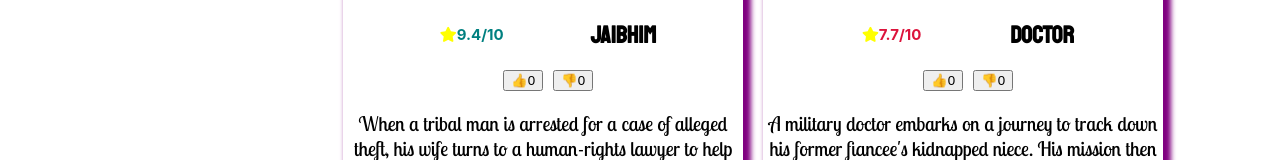
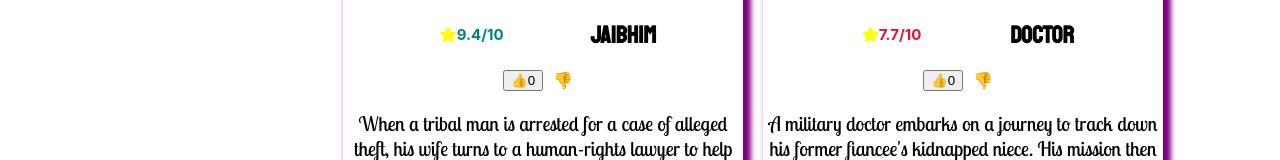
Before and after one commit to baladhinesh18/my-react, a React (Create React App) app: page / in a window 1280 px wide. Shown: the part 434-594 px from the top of the page. Built offline with nearby package versions, Linux system fonts and the light colour scheme.

Commit message:
mapping line changed

```diff
--- a/src/App.js
+++ b/src/App.js
@@ -3,6 +3,9 @@ import "./App.css";
 import Button from '@mui/material/Button';
 import TextareaAutosize from '@mui/material/TextareaAutosize';
 import TextField from '@mui/material/TextField';
+import Badge from '@mui/material/Badge';
+
+
 // import Card from '@mui/material/Card';
 
 export default function App() {
@@ -90,7 +93,25 @@ export default function App() {
          >Add Movie</button>
       </div>
       {/* {movieList.map(( name, poster, rating, summary)=> (<Movie key= {poster} name = {name} poster = {poster} rating={rating} summary={summary}></Movie>))} */}
-      {movieList.map(Movie)}
+      {/* {movieList.map(Movie)} */}
+
+      {movieList.map(({ name, rating, poster, summary }, index) => (
+
+<Movie
+
+  key={index}
+
+  name={name}
+
+  rating={rating}
+
+  poster={poster}
+
+  summary={summary}
+
+/>
+
+))}
        {/* mapping state  */}
        <AddColor/>
 
@@ -173,7 +194,14 @@ function Counter() {
   return (
     <div className="like-dislike">
       <button onClick={() => setLike(like + 1)}>👍{like}</button>
-      <button onClick={() => setDisLike(dislike - 1)}>👎{dislike}</button>
+      {/* <button onClick={() => setDisLike(dislike - 1)}>👎{dislike}</button> */}
+      {/* <Button onClick={() => setDisLike(dislike - 1)} variant="outlined" color="error">👎{dislike}
+
+  </Button> */}
+
+<Badge badgeContent={dislike} color="success">
+👎
+</Badge>
     </div>
   );
 }
```
